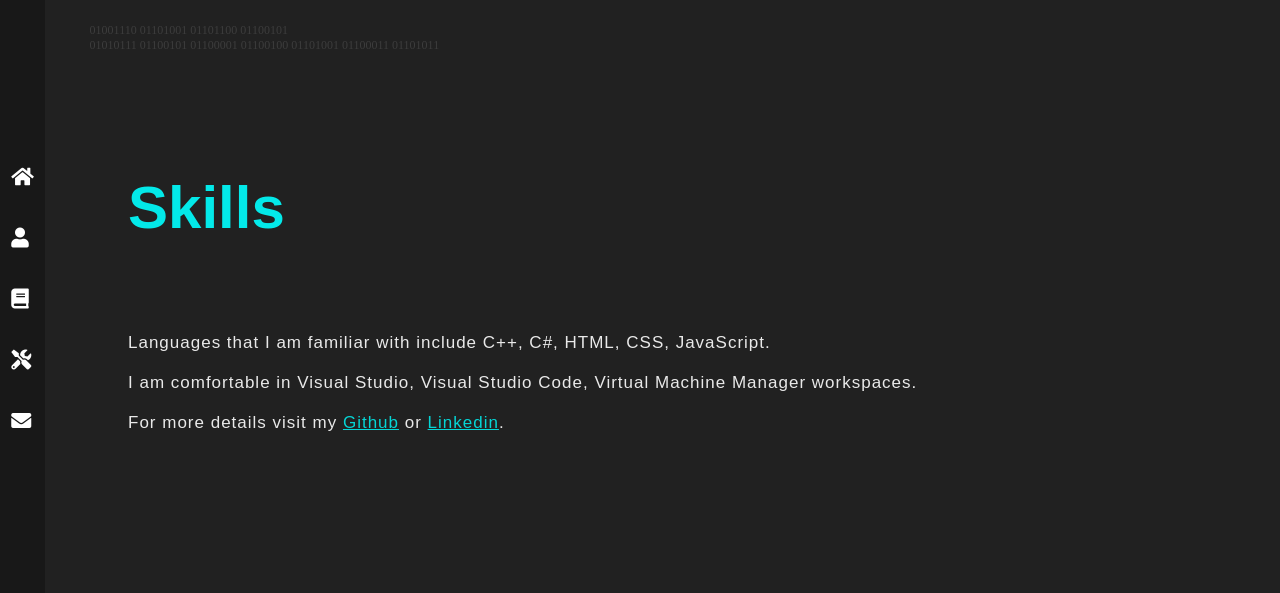
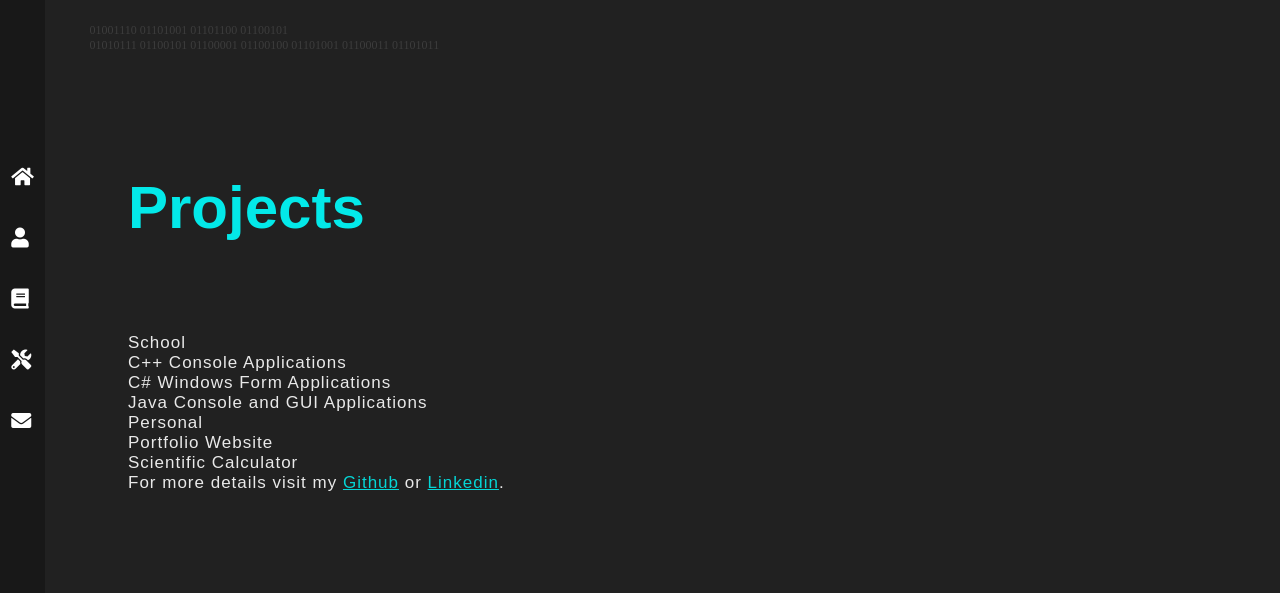
Before and after one commit to Nile-Weadick/NIle-Weadick.github.io, a plain HTML site: page Tools.html in a window 1280 px wide. Shown: the part 67-660 px from the top of the page. Drawn offline with Linux system fonts and the light colour scheme.

Commit message:
Update Tools.html

```diff
--- a/Tools.html
+++ b/Tools.html
@@ -27,9 +27,9 @@
         </header>
             <main>
                 <div class="signature"><img src="Sig-web.png" alt="Signature" width="300"/></div>
-                <p class="title-font">Skills</p>
-                <p class="text-font">Languages that I am familiar with include C++, C#, HTML, CSS, JavaScript.<br>
-                <br>I am comfortable in Visual Studio, Visual Studio Code, Virtual Machine Manager workspaces.<br>
+                <p class="title-font">Projects</p>
+                <p class="text-font">School<br>C++ Console Applications<br>C# Windows Form Applications<br>Java Console and GUI Applications
+                <br>Personal<br>Portfolio Website<br>Scientific Calculator
                 <br>For more details visit my <a class="skills-links" href="https://github.com/Nile-Weadick" target="Blank">Github</a>
                 or <a class="skills-links" href="https://www.linkedin.com/in/nileweadick/" target="Blank">Linkedin</a>.
                 </p>
```
